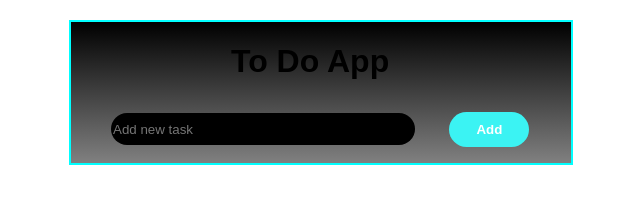
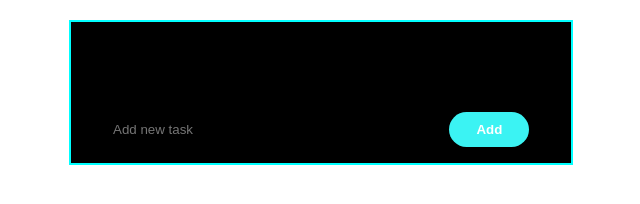
Before and after one commit to akilesh1706/TodoApp, a plain HTML site: page index.html in a window 1280 px wide. Shown: the whole page, without its empty margins (319-959 px from the left). Drawn offline with Linux system fonts and the light colour scheme.

Commit message:
Update style.css

```diff
--- a/style.css
+++ b/style.css
@@ -1,3 +1,67 @@
+/* body {
+    font-family: Arial, sans-serif;
+}
+.todoapp {
+    width: 500px;
+    margin: 20px auto;
+    border: 2px solid aqua;
+}
+button {
+    margin-top: 10px;
+}
+ul {
+    list-style-type: none;
+    padding: 0;
+}
+li {
+    margin-bottom: 5px;
+    cursor: pointer;
+}
+.todo {
+    margin-left: 160px;
+}
+#todoinput {
+    margin-left: 40px;
+    width: 300px;
+    height: 30px;
+    background-color: black;
+    border-radius: 50px;
+    border: black;
+}
+#todolist {
+    margin-left: 40px;
+}
+.add {
+    width: 80px;
+    height: 35px;
+    margin-left: 30px;
+    background-color: cyan;
+    border: black;
+    border-radius: 50px;
+    color: black;
+}
+.edit {
+
+    width: 70px;
+    height: 30px;
+    background-color: cyan;
+    color: black;
+    border-radius: 50px;
+}
+.delete {
+    margin-right: 200px;
+    width: 70px;
+    height: 30px;
+    background-color: cyan;
+    color: black;
+    border-radius: 50px;
+
+} */
+
+
+
+
+
 
 body {
     font-family: Arial, sans-serif;
@@ -7,7 +71,7 @@ body {
     width: 500px;
     margin: 20px auto;
     border: 2px solid aqua;
-    background: linear-gradient( black, grey);
+    background: black;
 }
 
 button {
@@ -32,6 +96,7 @@ li {
 
 .todo {
     margin-left: 160px;
+    color: black;
 }
 
 #todoinput {
```
